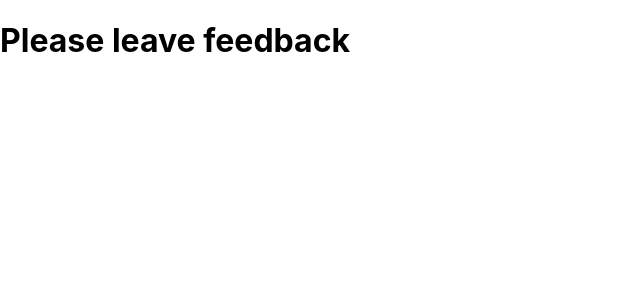
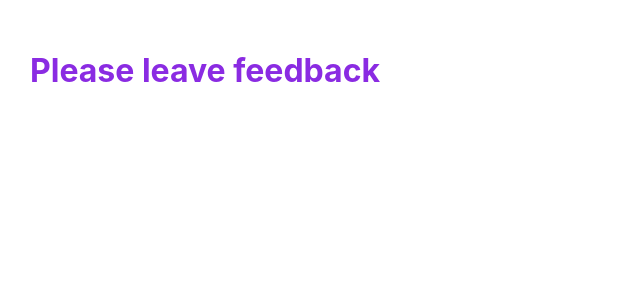
Before and after one commit to Zjadlbyscos/goit-react-hw-02-feedback, a React (Create React App) app: page / in a window 1280 px wide. Shown: the top 300 px of the page, without its empty margins (0-640 px from the left). Built offline with nearby package versions, Linux system fonts and the light colour scheme.

Commit message:
render and style header component

```diff
--- a/src/components/App.jsx
+++ b/src/components/App.jsx
@@ -1,10 +1,8 @@
-import Header from "./header/Header"
+import Header from './header/Header';
 
 export const App = () => {
   return (
- <>
-
-
+    <>
       <Header></Header>
     </>
   );
--- a/src/components/header/Header.jsx
+++ b/src/components/header/Header.jsx
@@ -1,6 +1,8 @@
+import css from "./header.module.css"
+
 export default function Header () {
 
 return(
-    <h1> Please leave feedback</h1>
+    <h1 className={css.title}> Please leave feedback</h1>
 )
 }
--- a/src/components/header/header.module.css
+++ b/src/components/header/header.module.css
@@ -0,0 +1,4 @@
+.title{
+    color:blueviolet;
+    padding: 30px;
+}
```
